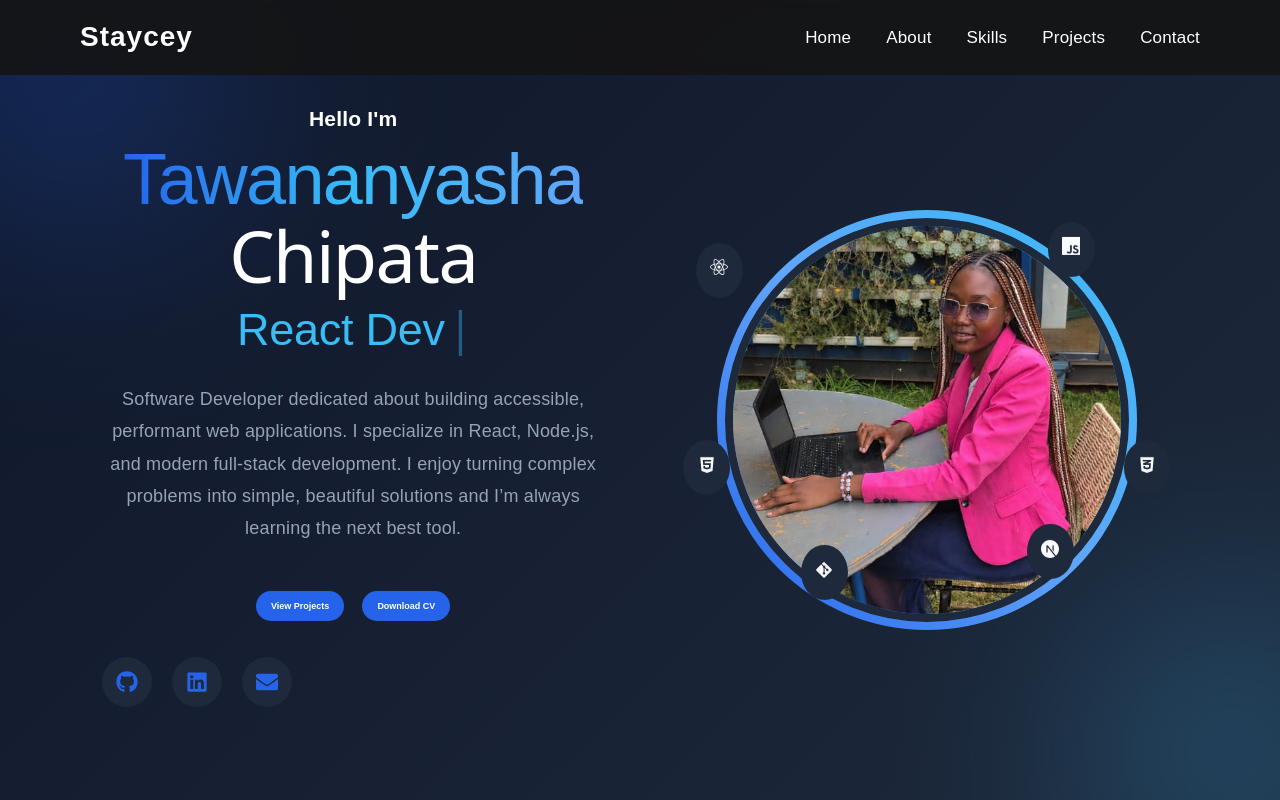
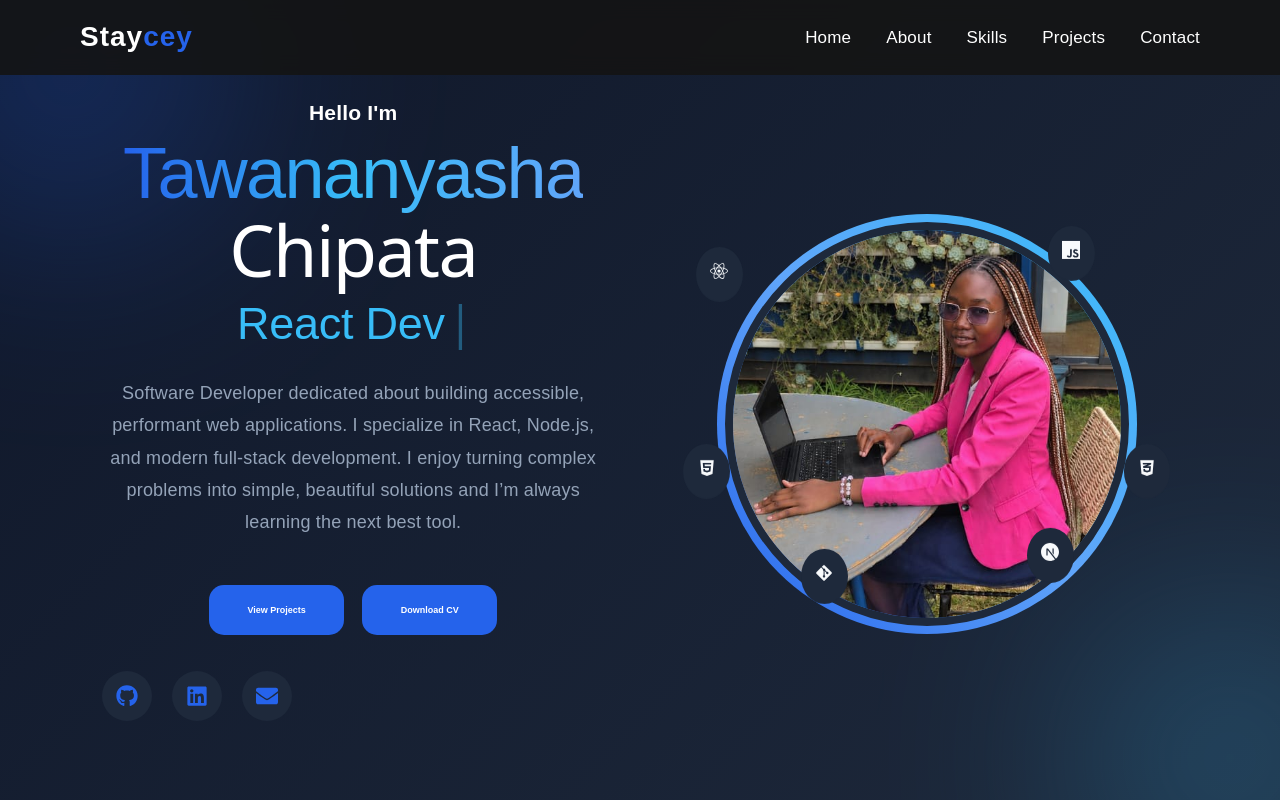
Before and after one commit to tawananyashachipata-lab/tawananyasha, a React (Vite) app: page / in a window 1280 px wide. Shown: the top 800 px of the page. Built offline with nearby package versions, Linux system fonts and the light colour scheme.

Commit message:
My_portfolio

```diff
--- a/src/App.css
+++ b/src/App.css
@@ -56,9 +56,15 @@ scroll-behavior:smooth;
 .hero h2{font-size:1.8rem;color:#38BDF8;min-height:50px}
 .hero p{max-width:650px;color:#94A3B8;line-height:1.8;margin:1.5rem 0}
 .hero-buttons{display:flex;gap:1rem;flex-wrap:wrap;margin:2rem 0;justify-content:center}
-.hero-buttons button{
- padding:30px 40px;border:none;border-radius:25px;font-weight:700;
- cursor:pointer;transition:.3s;font-size:16px;
+.hero-buttons button {
+    width:135px;
+    height:50px;
+    border: none;
+    border-radius: 25px;
+    font-weight: 900;
+    cursor: pointer;
+    transition: 0.3s;
+    font-size: 25px;
 }
 .primary-btn{background:#2563EB;color:#fff}
 .secondary-btn{background:#2563EB;color:#fff}
@@ -143,11 +149,18 @@ scroll-behavior:smooth;
     box-sizing: border-box;
 }
 
-.logo{
-    color: white;
+.logo {
     font-size: 28px;
     font-weight: bold;
     letter-spacing: 1px;
+}
+
+.logo-stay {
+    color: white;
+}
+
+.logo-cey {
+    color: #2563eb;
 }
 
 .nav-links{
@@ -210,9 +223,7 @@ cursor:pointer;
 font-size:9px;
 }
 
-/* section{
-padding:80px;
-} */
+
 
 
 
@@ -261,7 +272,7 @@ padding:80px;
   display: block;
 }
 
-/* Experience Card */
+
 .experience-card {
   position: absolute;
   bottom: -20px;
@@ -286,7 +297,6 @@ padding:80px;
   color: #d1d5db;
 }
 
-/* RIGHT SIDE */
 .section-tag {
   display: inline-block;
   padding: 6px 12px;
@@ -312,7 +322,6 @@ padding:80px;
   margin-bottom: 15px;
 }
 
-/* ABOUT CARDS */
 .about-cards {
   display: grid;
   grid-template-columns: repeat(4, minmax(0, 1fr));
@@ -354,7 +363,7 @@ padding:80px;
   margin: 0;
 }
 
-/* TECH STACK */
+
 .tech-stack {
   display: flex;
   flex-wrap: wrap;
@@ -467,7 +476,7 @@ padding:80px;
 }
 
 
-/* RESPONSIVE */
+
 @media (max-width: 900px) {
   .about-container {
     flex-direction: column;
--- a/src/Navbar.jsx
+++ b/src/Navbar.jsx
@@ -3,7 +3,10 @@ import "./App.css";
 function Navbar() {
   return (
     <nav className="navbar">
-      <div className="logo">Staycey</div>
+      <div className="logo">
+        <span className="logo-stay">Stay</span>
+        <span className="logo-cey">cey</span>
+      </div>
 
       <ul className="nav-links">
         <li><a href="#">Home</a></li>
@@ -15,5 +18,4 @@ function Navbar() {
     </nav>
   );
 }
-
 export default Navbar;
--- a/src/index.css
+++ b/src/index.css
@@ -116,7 +116,13 @@ code {
 
 
 
-
+/* .project-thumbnail {
+  width: 100%;
+  height: 220px;
+  object-fit: cover;
+  display: block;
+  border-radius: 12px;
+} */
 
 .projects-section {
   padding: 80px 10%;
@@ -142,14 +148,14 @@ code {
   gap: 25px;
 }
 
-.project-card {
+/* .project-card {
   background: rgba(255,255,255,0.08);
   padding: 25px;
   border-radius: 20px;
   backdrop-filter: blur(10px);
   transition: 0.3s ease;
   border: 1px solid rgba(255,255,255,0.1);
-}
+} */
 
 .project-card:hover {
   transform: translateY(-10px);
@@ -166,7 +172,7 @@ code {
   background: #1a1a2e;
   border: 1px solid rgba(255, 105, 180, 0.4);
   border-radius: 18px;
-  padding: 24px;
+  /* padding: 24px; */
   transition: all 0.3s ease;
   box-shadow: 0 0 12px rgba(255, 105, 180, 0.2);
 }
@@ -209,3 +215,43 @@ code {
 .github-btn:hover {
   opacity: 0.8;
 }
+
+.project-card {
+  width: 100%;
+  min-height: 480px;
+  padding: 0 0 25px;
+  border-radius: 16px;
+  overflow: hidden;
+  box-sizing: border-box;
+}
+
+.project-thumbnail {
+  width: 100%;
+  height: 200px;
+  object-fit: cover;
+  display: block;
+}
+
+.project-card h3,
+.project-card p,
+.project-card .tech-stack {
+  margin-left: 24px;
+  margin-right: 24px;
+}
+
+.project-card h3 {
+  margin-top: 22px;
+}
+
+.project-buttons {
+  display: flex;
+  gap: 12px;
+  margin: 25px 24px 0;
+}
+
+.project-buttons a {
+  flex: 1;
+  text-align: center;
+  padding: 12px 16px;
+  white-space: nowrap;
+}
--- a/src/projects.jsx
+++ b/src/projects.jsx
@@ -1,9 +1,12 @@
 import { useState } from "react";
 import "./index.css";
+import tastehubImage from "./assets/Tastehub Restaurant.png";
+import stayceyGlowImage from "./assets/Staycey_glow.png";
 
 const projects = [
 
   {
+    thumbnail: stayceyGlowImage,
     title: "Staycey Glow",
     description:
       "An elegant beauty and skincare website featuring products, branding, and a modern shopping experience.",
@@ -12,9 +15,10 @@ const projects = [
     live: "https://staycey-glow-boutique.vercel.app/",
   },
   {
+  thumbnail: tastehubImage,
   title: "Tastehub Restaurant",
   description:
-      "A food ordering platform that allows users to browse meals,add items to their cart and place orders easily.",
+    "A food ordering platform that allows users to browse meals, add items to their cart and place orders easily.",
   tech: "React",
   github: "https://github.com/tawananyashachipata-lab/tastehub-order.git",
   live: "https://tastehub-order.vercel.app/",
@@ -35,14 +39,7 @@ const projects = [
     github: "https://github.com/yourusername/hydrocare",
     // live: "https://hydrocare.vercel.app",
   },
-  // {
-  //   title: "Staycey Glow",
-  //   description:
-  //     "An elegant beauty and skincare website featuring products, branding, and a modern shopping experience.",
-  //   tech: "React • CSS • JavaScript",
-  //   github: "https://github.com/yourusername/staycey-glow",
-  //   live: "https://staycey-glow-boutique.vercel.app/",
-  // },
+
   {
     title: "TrainEase by Staycey",
     description:
@@ -69,6 +66,14 @@ export default function Projects() {
       <div className="projects-grid">
         {displayedProjects.map((project, index) => (
           <div className="project-card" key={index}>
+
+            {/* Project Thumbnail */}
+            <img
+              src={project.thumbnail}
+              alt={project.title}
+              className="project-thumbnail"
+            />
+
             <h3>{project.title}</h3>
 
             <p>{project.description}</p>
@@ -99,28 +104,34 @@ export default function Projects() {
       </div>
 
       {projects.length > 3 && (
-          <div className="view-more-container" style={{ textAlign: 'center', marginTop: '40px' }}>
+        <div
+          className="view-more-container"
+          style={{ textAlign: "center", marginTop: "40px" }}
+        >
           <button
             onClick={() => setShowAll(!showAll)}
             style={{
-                padding: '14px 28px',
-                border: 'none',
-                borderRadius: '12px',
-                fontWeight: '700',
-                cursor: 'pointer',
-                background: '#2563EB',
-                color: 'white',
-                transition: '.3s',
-                fontSize: '16px'
+              padding: "14px 28px",
+              border: "none",
+              borderRadius: "12px",
+              fontWeight: "700",
+              cursor: "pointer",
+              background: "#2563EB",
+              color: "white",
+              transition: ".3s",
+              fontSize: "16px",
             }}
-              onMouseOver={(e) => e.target.style.transform = 'translateY(-4px)'}
-              onMouseOut={(e) => e.target.style.transform = 'translateY(0)'}
+            onMouseOver={(e) =>
+              (e.target.style.transform = "translateY(-4px)")
+            }
+            onMouseOut={(e) =>
+              (e.target.style.transform = "translateY(0)")
+            }
           >
-              {showAll ? 'View Less' : 'View More'}
+            {showAll ? "View Less" : "View More"}
           </button>
         </div>
       )}
     </div>
   </section>
-  );
-}
+)};
```
Also changed, not shown: src/assets/Staycey_glow.png (added), src/assets/Tastehub Restaurant.png (added). Lines whose indentation alone changed are shown as unchanged.
